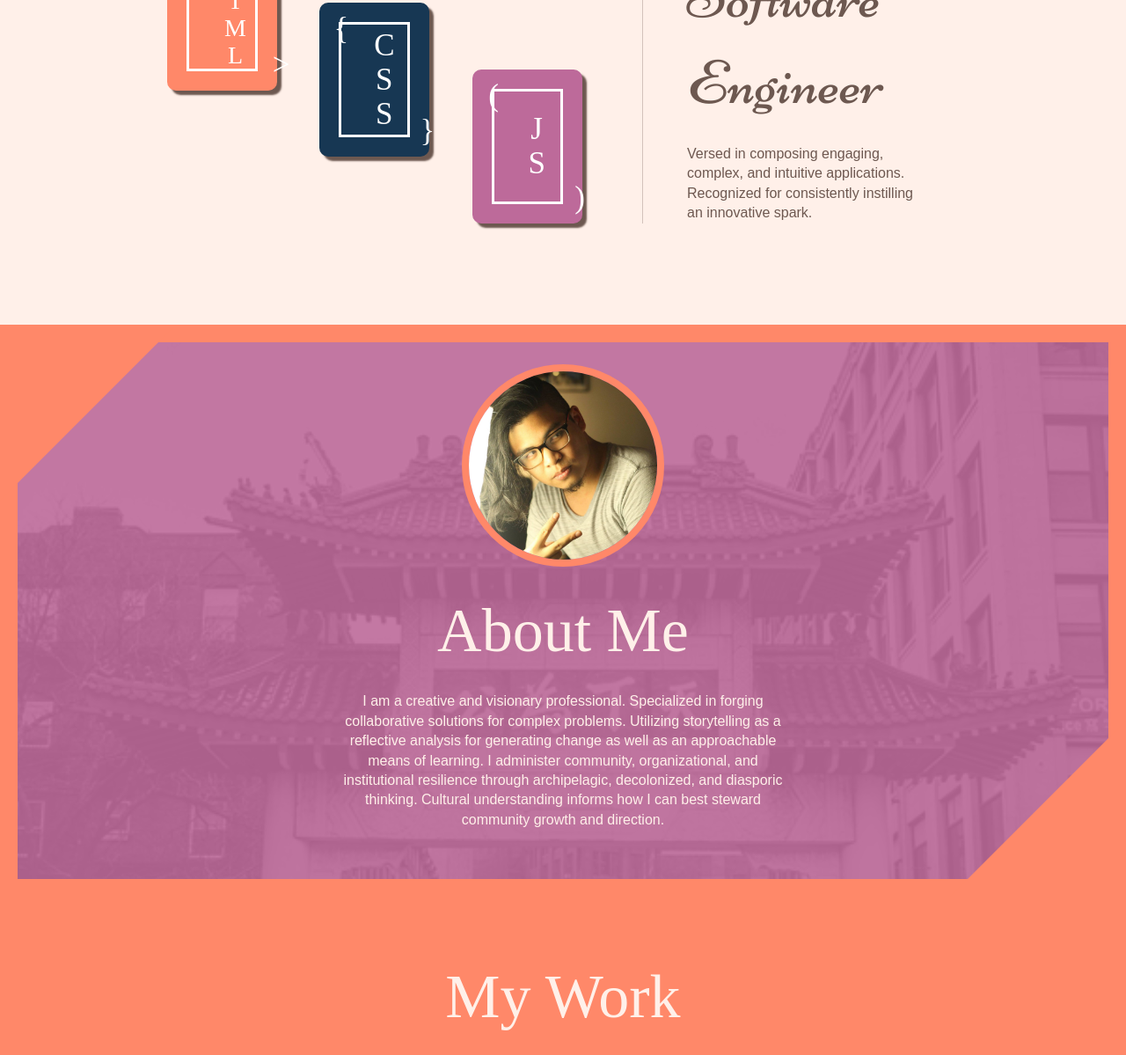
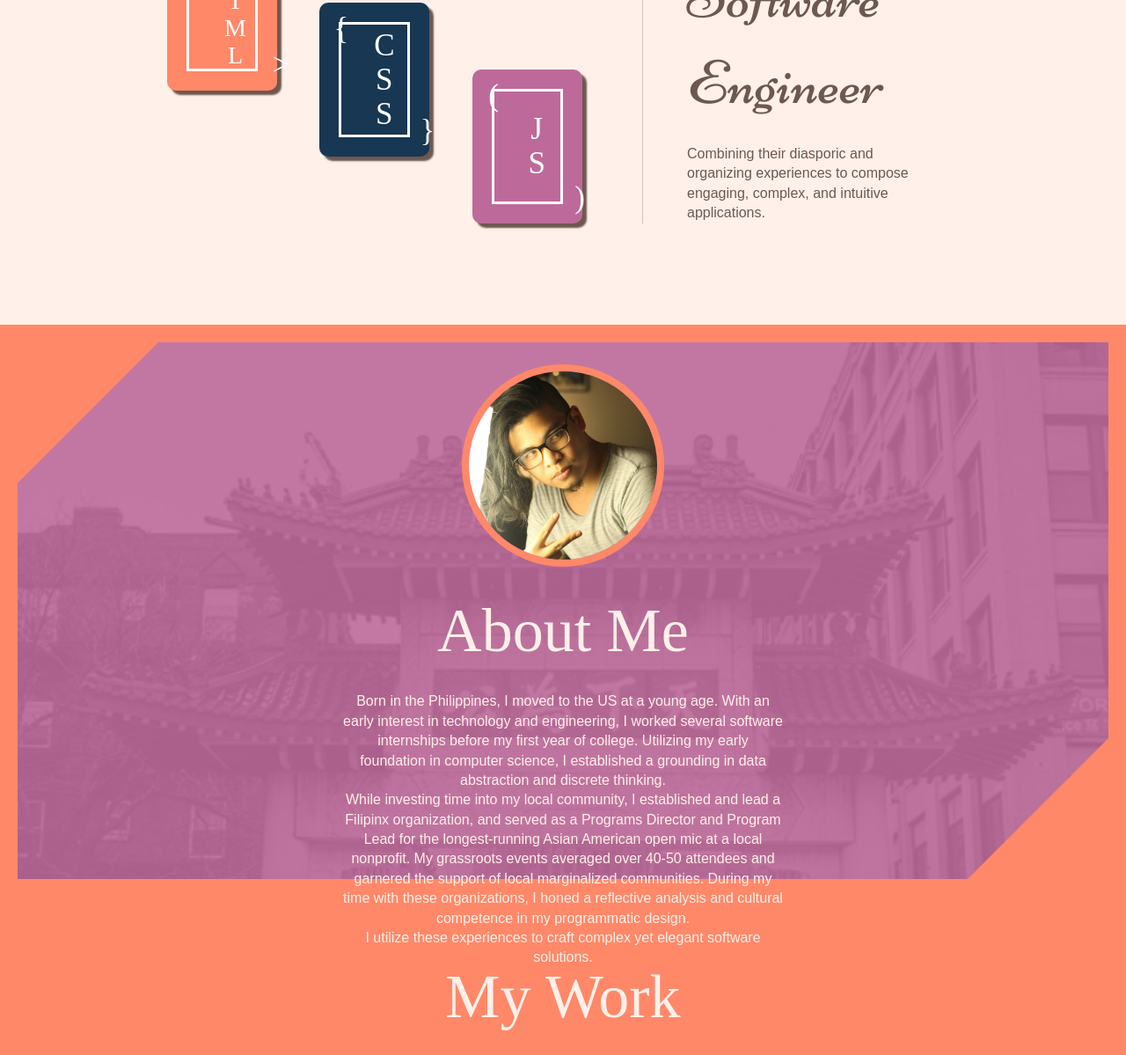
Before and after one commit to jpmbvistro/portfolio, a plain HTML site: page index.html in a window 1280 px wide. Shown: the part 787-1986 px from the top of the page at 88% size. Drawn offline with Linux system fonts and the light colour scheme; files that its build step writes are made by us from their sources.

Commit message:
Bio Update

```diff
--- a/index.html
+++ b/index.html
@@ -31,7 +31,7 @@
       <section class="readable-width flex-container ">
         <section class="flex-sidebar-side">
           <h2>Software Engineer</h2>
-          <p>Versed in composing engaging, complex, and intuitive applications. Recognized for consistently instilling an innovative spark.<p>
+          <p>Combining their diasporic and organizing experiences to compose engaging, complex, and intuitive applications.<p>
         </section>
         <section class="flex-sidebar-main cards flex-container">
           <section class="card card-high">
@@ -63,7 +63,9 @@
       <section class="readable-width">
         <img class="profile-picture" src="assets/profilePicture2.jpg" alt="">
         <h2>About Me</h2>
-        <p>I am a creative and visionary professional. Specialized in forging collaborative solutions for complex problems. Utilizing storytelling as a reflective analysis for generating change as well as an approachable means of learning. I administer community, organizational, and institutional resilience through archipelagic, decolonized, and diasporic thinking. Cultural understanding informs how I can best steward community growth and direction.</p>
+        <p>Born in the Philippines, I moved to the US at a young age. With an early interest in technology and engineering, I worked several software internships before my first year of college. Utilizing my early foundation in computer science, I established a grounding in data abstraction and discrete thinking.</p>
+        <p>While investing time into my local community, I established and lead a Filipinx organization, and served as a Programs Director and Program Lead for the longest-running Asian American open mic at a local nonprofit. My grassroots events averaged over 40-50 attendees and garnered the support of local marginalized communities. During my time with these organizations, I honed a reflective analysis and cultural competence in my programmatic design.</p>
+        <p>I utilize these experiences to craft complex yet elegant software solutions.</p>
       </section>
 
     </section>
```
